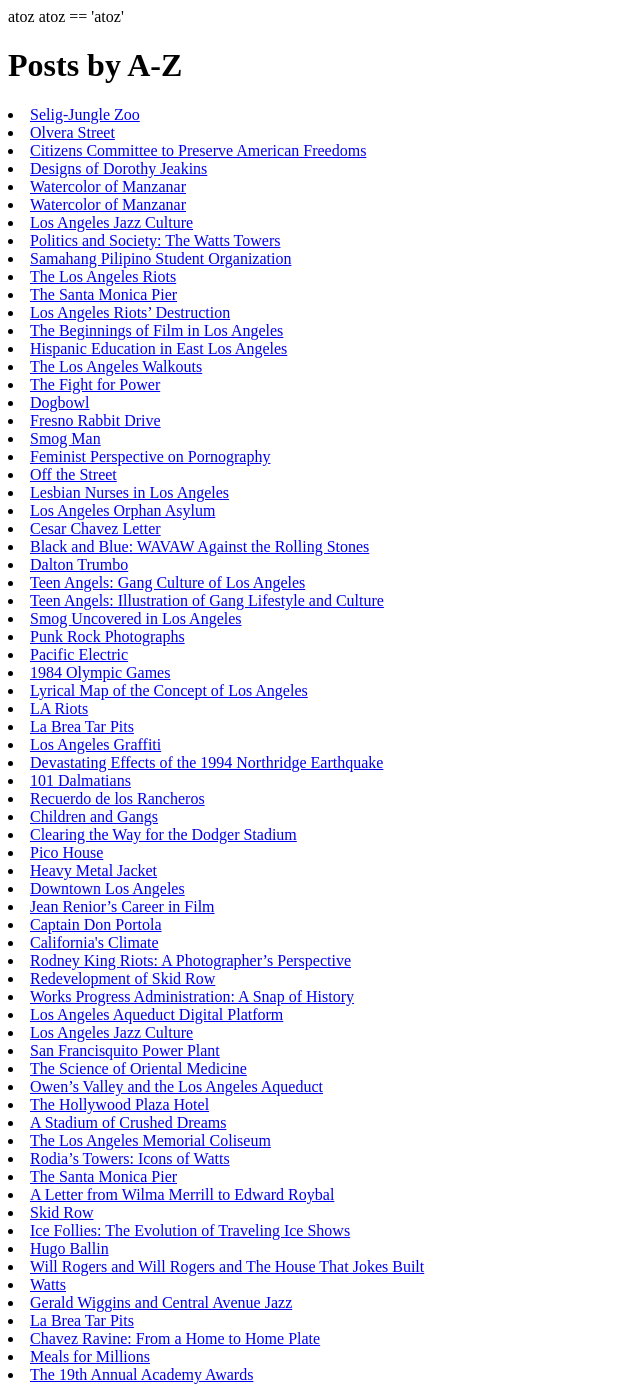
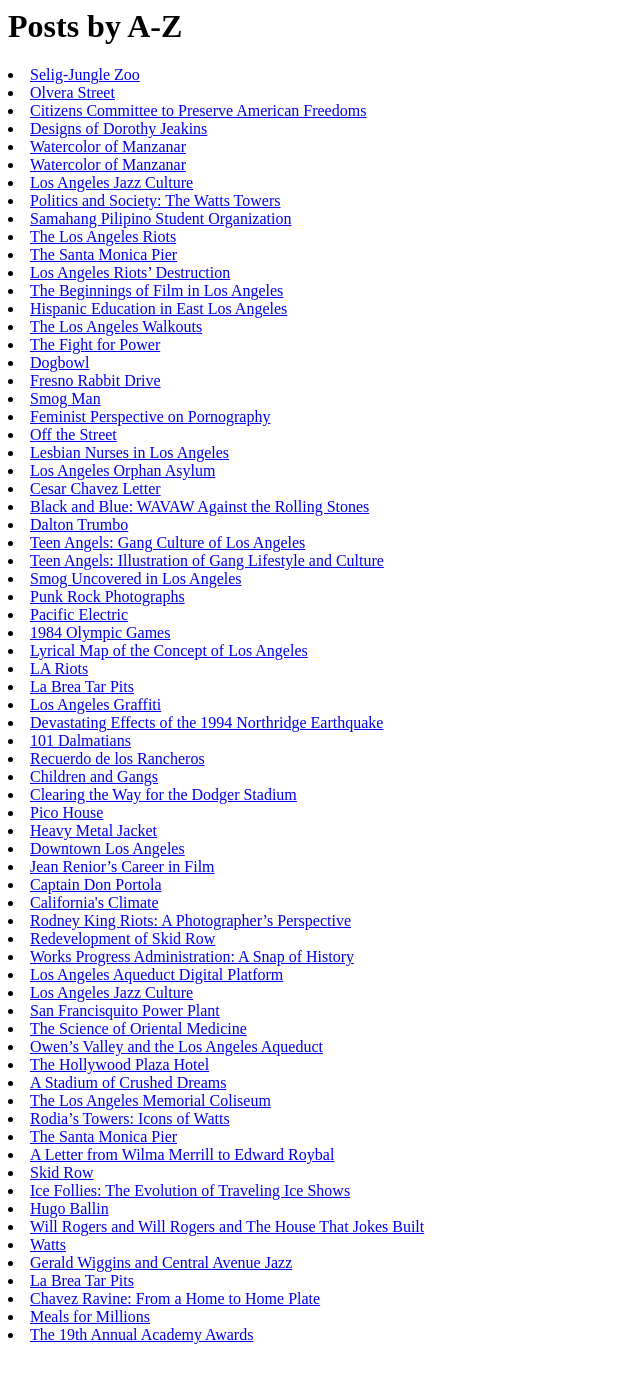
Before and after one commit to kirschbombe/flaneur, a Jekyll site: the page built from post-index/a-z.md, in a window 1280 px wide. Shown: the whole page, without its empty margins (0-640 px from the left). Built offline with Jekyll 4.4.1, drawn with Linux system fonts in a browser that asks for light colours; after the commit the page ends 1352 px from its top, so only the background shows below that.

Commit message:
Update post-index.html

```diff
--- a/_layouts/post-index.html
+++ b/_layouts/post-index.html
@@ -7,8 +7,7 @@
 {% for status in site.status %}
     <a href="{{site.baseurl}}/#{{ status.url }}" class="button">{{ status.title }}</a>
 {% endfor %}
-{{page.status}}
-{{page.status}} == 'atoz'
+
 <h1>{{page.title}}</h1>
 {% if status == 'category' %}
 <div id="posts-list">
```
